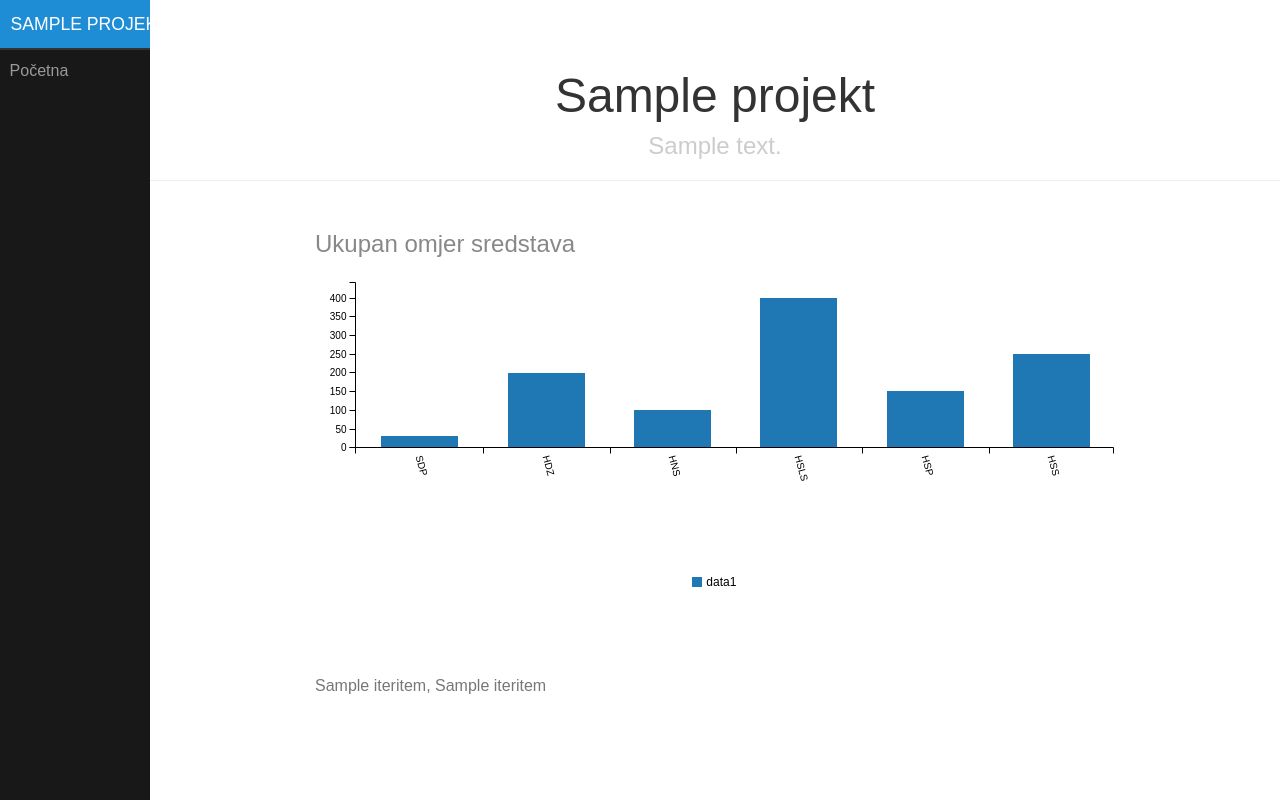
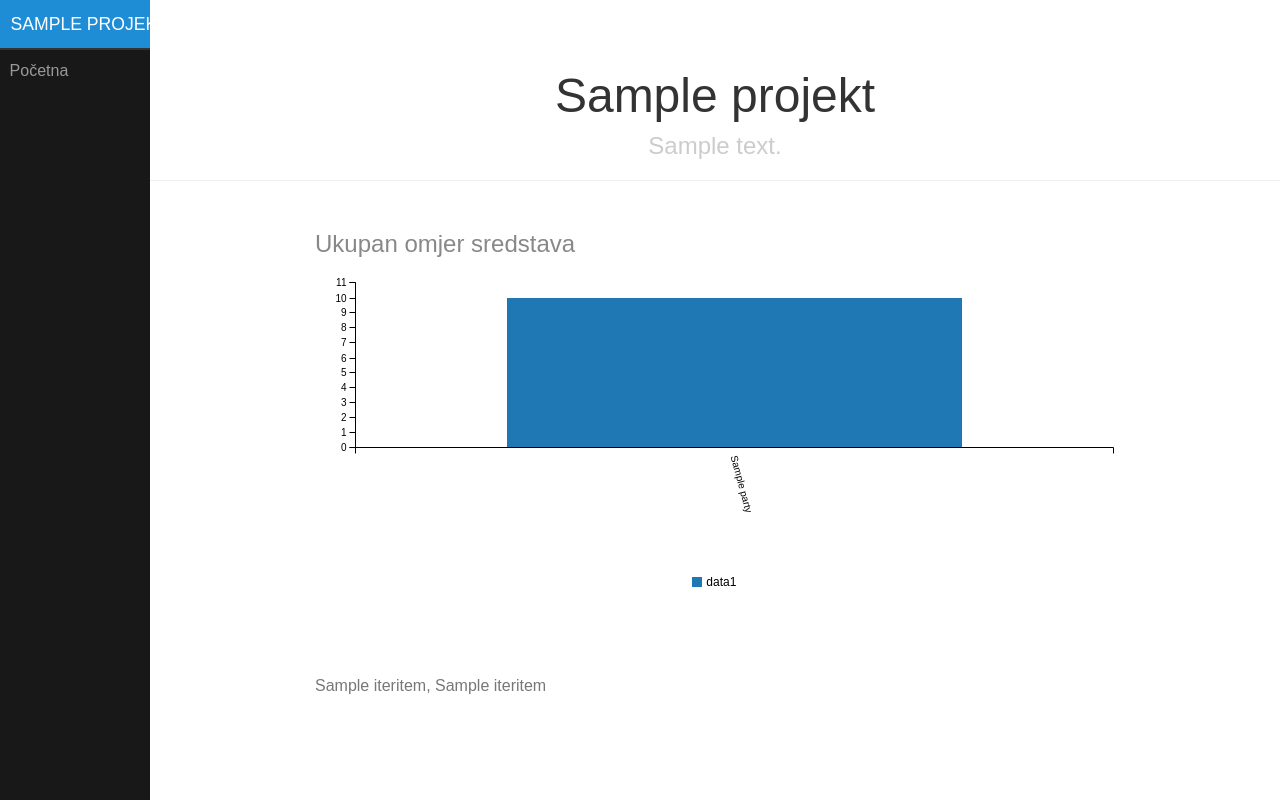
Before and after one commit to ntuckovic/fps, a Django app: template fps_glavni/templates/index.html in a window 1280 px wide. Run offline with Django 3.2, Linux system fonts and the light colour scheme; the template is opened without the code that fills it: most values are stand-ins (such as "Sample title", 1, 10 or a date in 2020).

Commit message:
ispis podataka za graf

```diff
--- a/fps_glavni/static/js/glavni-graf.js
+++ b/fps_glavni/static/js/glavni-graf.js
@@ -4,11 +4,7 @@ var chart = c3.generate({
 	bindto: '#graph-container',
     data: {
     	x: "x",
-        columns: [
-        	["x", "SDP", "HDZ", "HNS", "HSLS", "HSP", "HSS"],
-            ['data1', 30, 200, 100, 400, 150, 250],
-            // ['data2', 130, 100, 140, 200, 150, 50]
-        ],
+        columns: party_columns,
         type: 'bar'
     },
     axis: {
--- a/fps_glavni/templates/index.html
+++ b/fps_glavni/templates/index.html
@@ -19,5 +19,11 @@
 
 
 {% block bottom-script %}
+    <script>
+        var party_columns = [
+        	["x", {% for party in parties %}"{{ party.short_name }}",{% endfor %}],
+            ['data1', {% for party in parties %}{{ party.total }}, {% endfor %}],
+        ];
+    </script>
 	<script src="{% static 'js/glavni-graf.js' %}"></script>
 {% endblock %}
```
Also changed, not shown: fps_glavni/views.py (+0 -8 lines).
